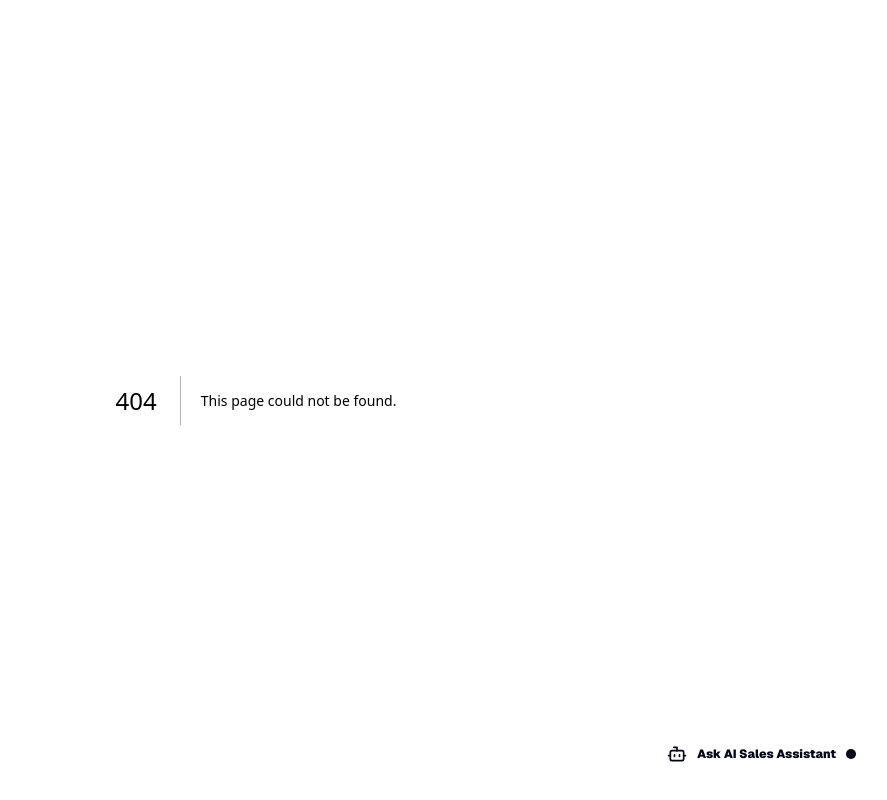
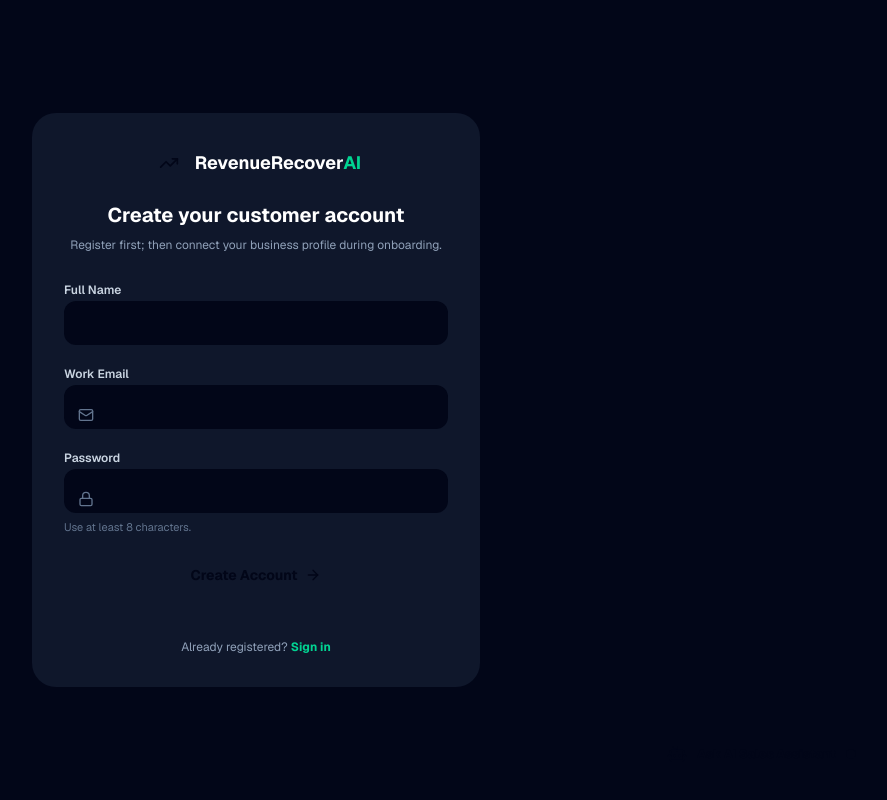
Before and after one commit to akashpardeshi188-design/revenuerecover-ai, a Next.js app: page /signup in a window 1280 px wide. Before the commit this address had no page. Shown: the whole page, without its empty margins (384-1271 px from the left). Built offline with nearby package versions, Linux system fonts and the light colour scheme.

Commit message:
feat: add Supabase signup and password recovery

```diff
--- /dev/null
+++ b/app/signup/page.tsx
@@ -0,0 +1,71 @@
+'use client';
+
+import React, { useState } from 'react';
+import Link from 'next/link';
+import { useRouter } from 'next/navigation';
+import { createClient } from '@/lib/supabase/client';
+import { TrendingUp, ArrowRight, Mail, Lock } from 'lucide-react';
+
+export default function SignupPage() {
+  const router = useRouter();
+  const [name, setName] = useState('');
+  const [email, setEmail] = useState('');
+  const [password, setPassword] = useState('');
+  const [error, setError] = useState('');
+  const [notice, setNotice] = useState('');
+  const [loading, setLoading] = useState(false);
+
+  const handleSignup = async (event: React.FormEvent<HTMLFormElement>) => {
+    event.preventDefault();
+    setError('');
+    setNotice('');
+    setLoading(true);
+    try {
+      const supabase = createClient();
+      const redirectTo = new URL('/auth/callback?next=/onboarding', window.location.origin).toString();
+      const { data, error: signupError } = await supabase.auth.signUp({
+        email: email.trim(),
+        password,
+        options: { emailRedirectTo: redirectTo, data: { full_name: name.trim() } },
+      });
+      if (signupError) {
+        setError(signupError.message);
+        return;
+      }
+      if (data.session) {
+        router.replace('/onboarding');
+        router.refresh();
+        return;
+      }
+      setNotice('Account request created. Check your email and confirm the link before signing in.');
+    } catch (cause) {
+      setError(cause instanceof Error ? cause.message : 'Unable to create an account right now.');
+    } finally {
+      setLoading(false);
+    }
+  };
+
+  return (
+    <div className="min-h-screen bg-slate-950 text-slate-100 flex items-center justify-center p-4">
+      <main className="w-full max-w-md bg-slate-900 border border-slate-800 rounded-3xl p-8 space-y-6 shadow-2xl">
+        <div className="text-center space-y-2">
+          <Link href="/" className="inline-flex items-center gap-2">
+            <div className="w-9 h-9 rounded-xl bg-gradient-to-tr from-emerald-500 to-cyan-500 flex items-center justify-center"><TrendingUp className="w-5 h-5 text-slate-950" /></div>
+            <span className="font-bold text-lg text-white">RevenueRecover<span className="text-emerald-400">AI</span></span>
+          </Link>
+          <h1 className="text-xl font-bold text-white pt-3">Create your customer account</h1>
+          <p className="text-xs text-slate-400">Register first; then connect your business profile during onboarding.</p>
+        </div>
+        {error && <p role="alert" className="rounded-xl border border-rose-500/40 bg-rose-500/10 p-3 text-sm text-rose-200">{error}</p>}
+        {notice && <p role="status" className="rounded-xl border border-emerald-500/40 bg-emerald-500/10 p-3 text-sm text-emerald-200">{notice}</p>}
+        <form onSubmit={handleSignup} className="space-y-4">
+          <div className="space-y-1.5"><label htmlFor="name" className="text-xs font-semibold text-slate-300">Full Name</label><input id="name" value={name} onChange={e=>setName(e.target.value)} autoComplete="name" required maxLength={120} className="w-full bg-slate-950 border border-slate-800 rounded-xl p-3 text-sm text-white focus:outline-none focus:border-emerald-500" /></div>
+          <div className="space-y-1.5"><label htmlFor="email" className="text-xs font-semibold text-slate-300">Work Email</label><div className="relative"><Mail className="w-4 h-4 text-slate-500 absolute left-3.5 top-1/2 -translate-y-1/2" /><input id="email" type="email" value={email} onChange={e=>setEmail(e.target.value)} autoComplete="email" required className="w-full bg-slate-950 border border-slate-800 rounded-xl pl-10 pr-3.5 py-3 text-sm text-white focus:outline-none focus:border-emerald-500" /></div></div>
+          <div className="space-y-1.5"><label htmlFor="password" className="text-xs font-semibold text-slate-300">Password</label><div className="relative"><Lock className="w-4 h-4 text-slate-500 absolute left-3.5 top-1/2 -translate-y-1/2" /><input id="password" type="password" value={password} onChange={e=>setPassword(e.target.value)} autoComplete="new-password" required minLength={8} className="w-full bg-slate-950 border border-slate-800 rounded-xl pl-10 pr-3.5 py-3 text-sm text-white focus:outline-none focus:border-emerald-500" /></div><p className="text-[11px] text-slate-500">Use at least 8 characters.</p></div>
+          <button type="submit" disabled={loading} className="w-full py-3.5 px-4 rounded-xl bg-gradient-to-r from-emerald-400 to-teal-400 disabled:opacity-60 text-slate-950 font-bold text-sm flex items-center justify-center gap-2">{loading ? 'Creating account…' : <>Create Account <ArrowRight className="w-4 h-4" /></>}</button>
+        </form>
+        <p className="text-center text-xs text-slate-400 border-t border-slate-800 pt-4">Already registered? <Link href="/login" className="text-emerald-400 font-bold hover:underline">Sign in</Link></p>
+      </main>
+    </div>
+  );
+}
```
